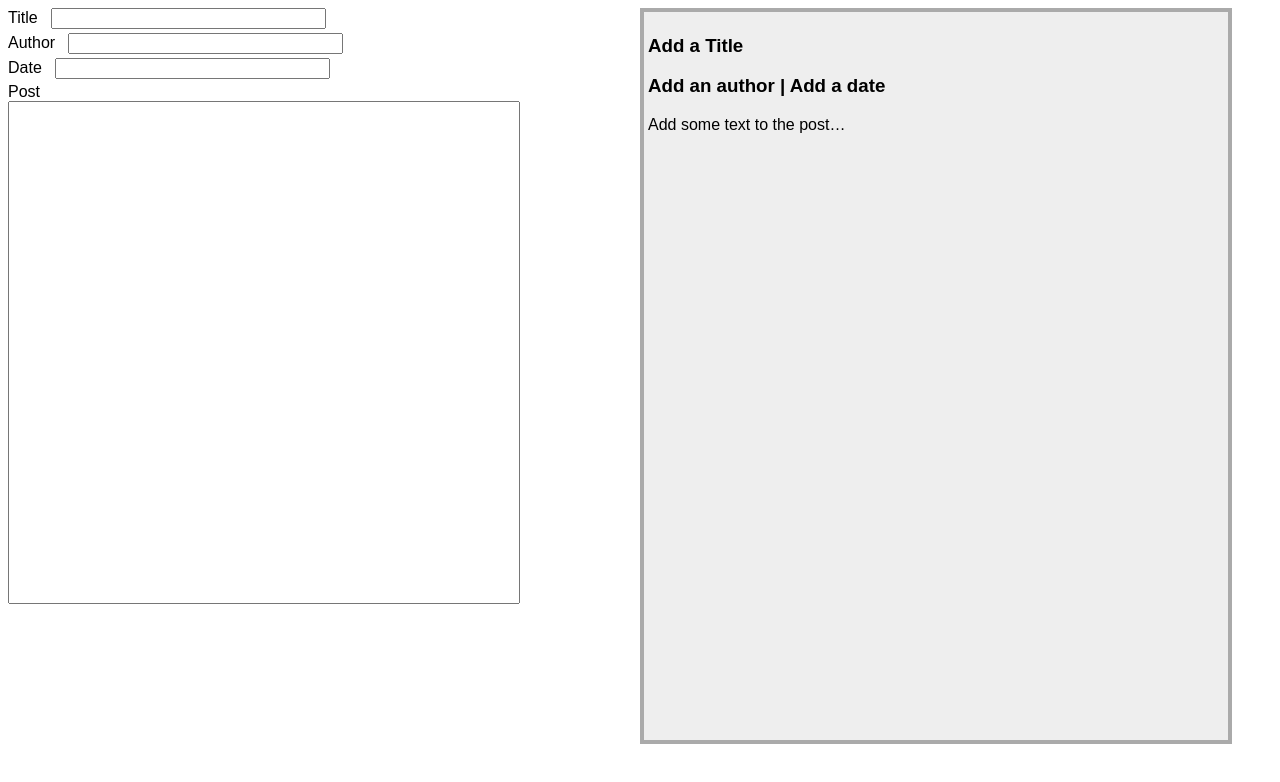
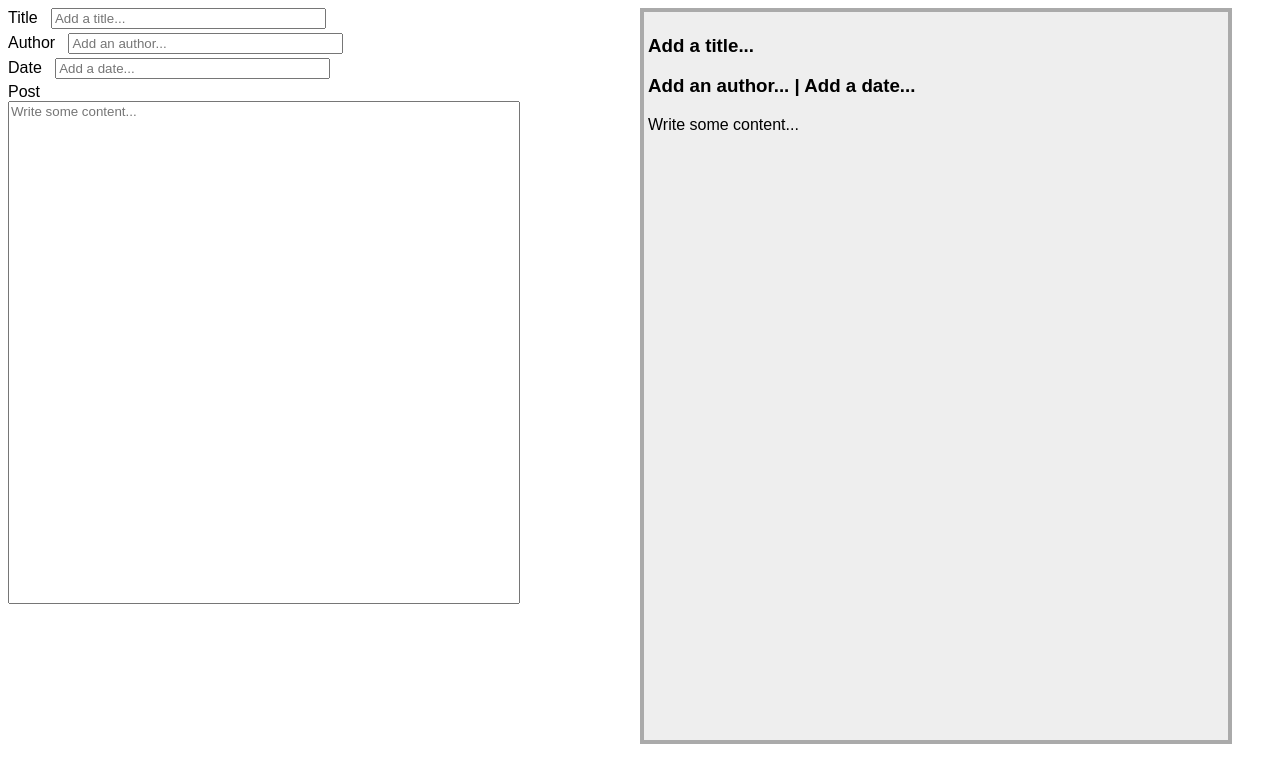
Before and after one commit to snailcreature/post-editor, a Next.js app: page / in a window 1280 px wide. Shown: the top 782 px of the page. Built offline with nearby package versions, Linux system fonts and the light colour scheme.

Commit message:
Added placeholder text

```diff
--- a/pages/index.jsx
+++ b/pages/index.jsx
@@ -1,12 +1,17 @@
 import React from 'react';
 import Showdown from 'showdown';
+
+const placeholderTitle = 'Add a title...';
+const placeholderAuthor = 'Add an author...';
+const placeholderDate = 'Add a date...';
+const placeholderPost = 'Write some content...';
 
 function parseMD()    {
     let title = document.querySelector("#title-input").value;
     let author = document.querySelector("#author-input").value;
     let date = document.querySelector("#date-input").value;
     let body = document.querySelector("#post-markdown").value;
-    let text = `#${title || 'Add a Title'} \n\n### ${author || 'Add an author'} | ${date || 'Add a date'}\n\n${body || 'Add some text to the post...'}`
+    let text = `#${title || placeholderTitle} \n\n### ${author || placeholderAuthor} | ${date || placeholderDate}\n\n${body || placeholderPost}`
     let converter = new Showdown.Converter();
     document.querySelector("#render").innerHTML = converter.makeHtml(text);
     console.log(converter.makeHtml(text));
@@ -18,29 +23,29 @@ function HomePage() {
             <section id="editor">
                 <div id="title-div">
                     <label htmlFor="title-input">Title</label>
-                    <input type="text" name="title" id="title-input" onChange={parseMD}/>
+                    <input type="text" name="title" id="title-input" placeholder={placeholderTitle} onChange={parseMD}/>
                 </div>
 
                 <div id="author-div">
                     <label htmlFor="author-input">Author</label>
-                    <input id="author-input" type="text" name="author" onChange={parseMD}/>
+                    <input id="author-input" type="text" name="author" placeholder={placeholderAuthor} onChange={parseMD}/>
                 </div>
 
                 <div id="date-div">
                     <label htmlFor="date-input">Date</label>
-                    <input id="date-input" type="text" name="date" onChange={parseMD}/>
+                    <input id="date-input" type="text" name="date" placeholder={placeholderDate} onChange={parseMD}/>
                 </div>
 
                 <div id="post-div">
                     <label htmlFor="post-markdown">Post</label>
-                    <textarea name="post" id="post-markdown" cols="30" rows="40" onChange={parseMD}></textarea>
+                    <textarea name="post" id="post-markdown" cols="30" rows="40" placeholder={placeholderPost} onChange={parseMD}></textarea>
                 </div>
             </section>
             <section id="render-section">
                 <article id="render">
-                    <h1 id="addatitle">Add a Title</h1>
-                    <h3 id="addanauthoraddadate">Add an author | Add a date</h3>
-                    <p>Add some text to the post…</p>
+                    <h1 id="addatitle">{placeholderTitle}</h1>
+                    <h3 id="addanauthoraddadate">{placeholderAuthor} | {placeholderDate}</h3>
+                    <p>{placeholderPost}</p>
                 </article>
                 </section>
         </div>
```
